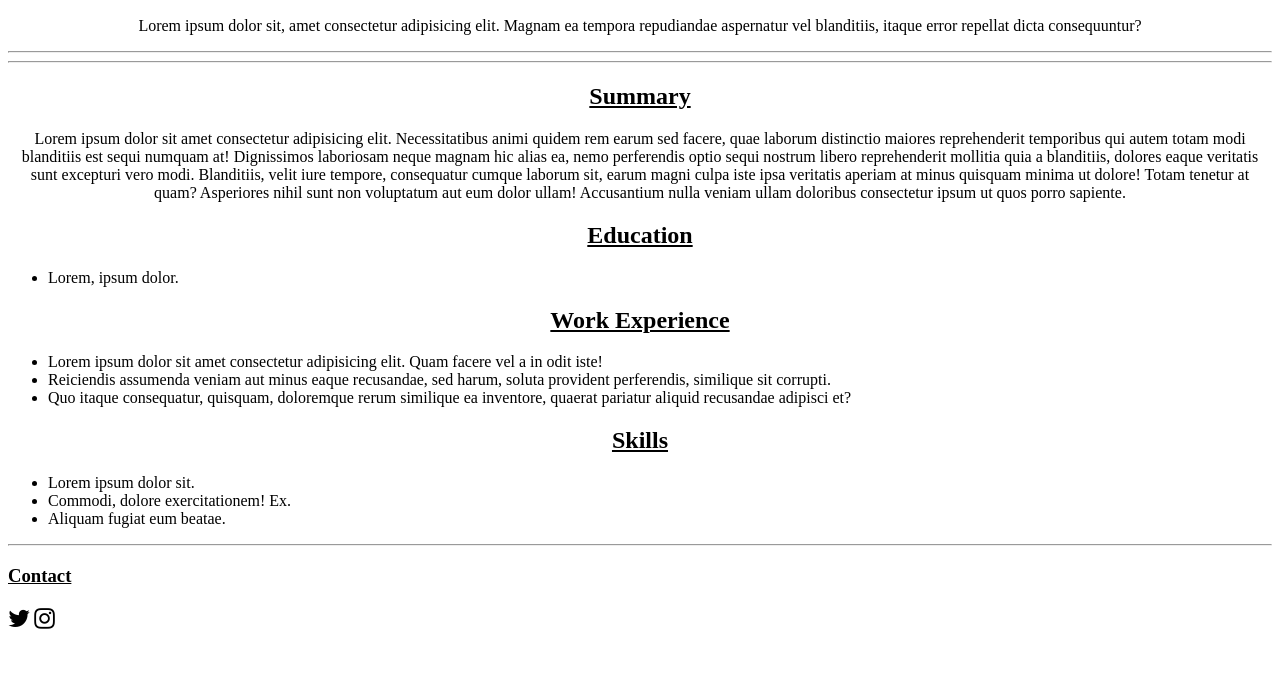
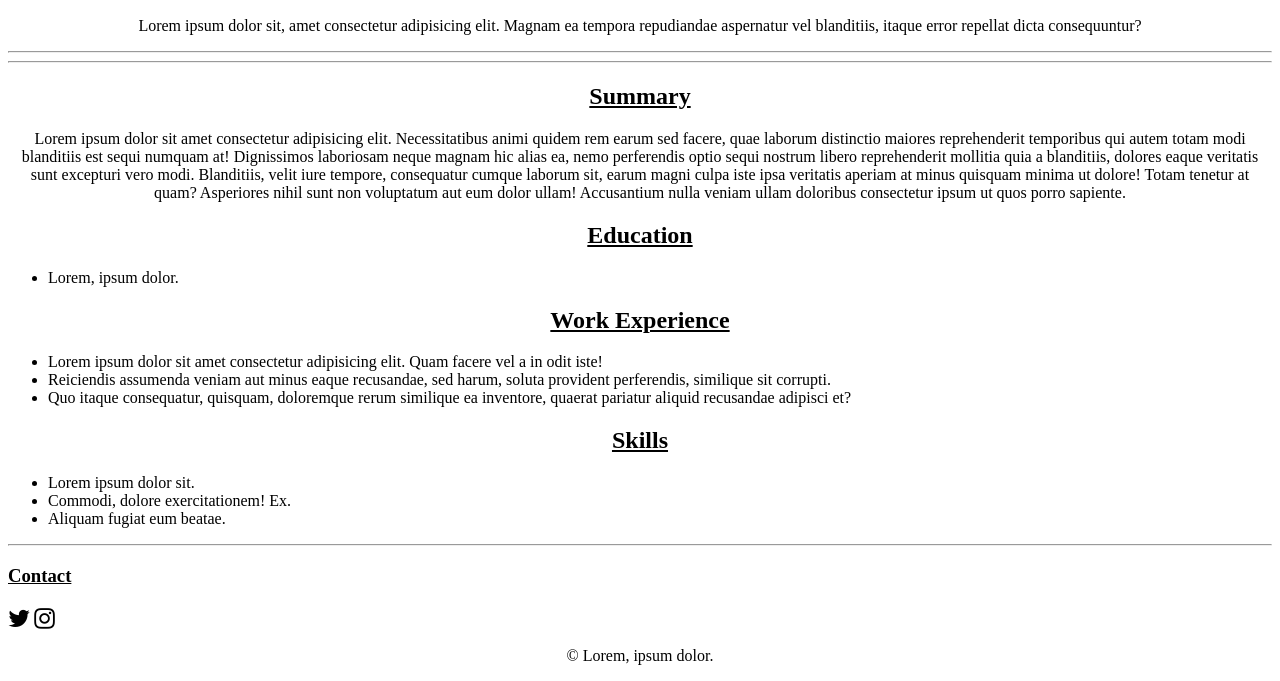
Before and after one commit to donaamelia2001/Ajis-Portfolio, a plain HTML site: page index.html in a window 1280 px wide. Shown: the part 211-892 px from the top of the page. Before the commit the page ends 850 px from the top, so only its background shows below. Drawn offline with Linux system fonts and the light colour scheme.

Commit message:
Add files via upload

```diff
--- a/index.html
+++ b/index.html
@@ -56,7 +56,7 @@
     <a href="https://www.instagram.com/webdevdump.io/"><i class="fa fa-instagram"style="font-size: 24px; color: black;" aria-hidden="true"></i></a>
     <!-- footer -->
     <footer>
-
+        <center><p>© Lorem, ipsum dolor.</p></center>
     </footer>
 </body>
 </html>
```
